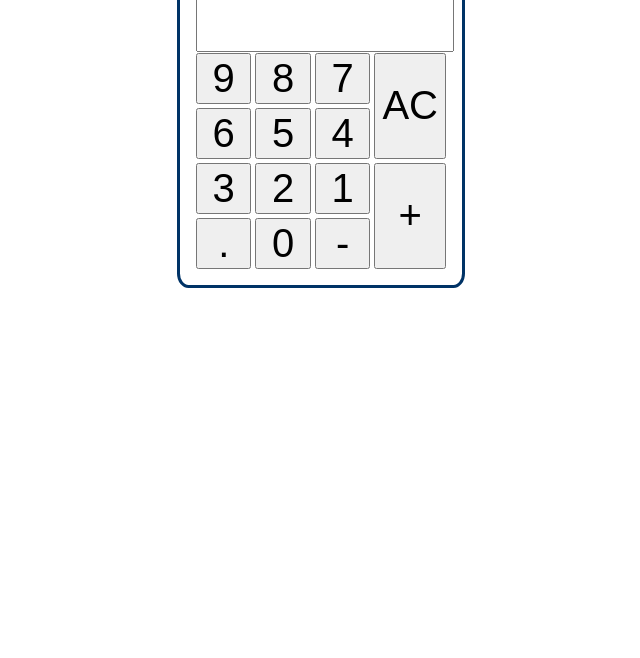
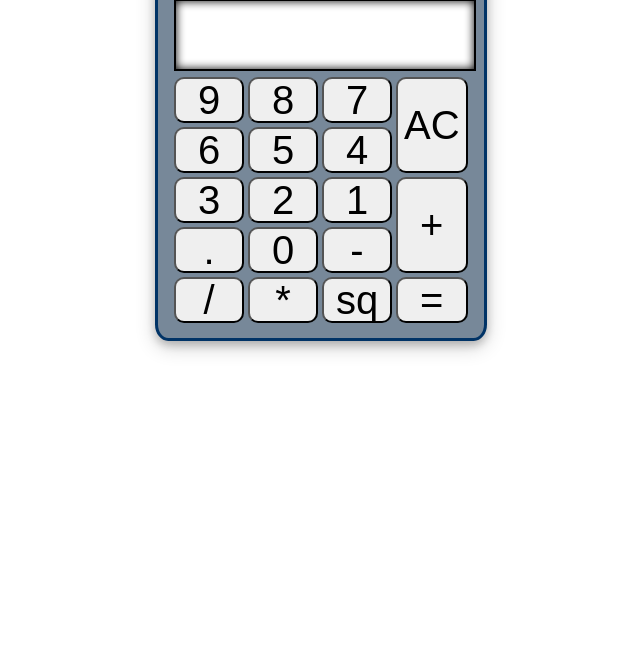
Before and after one commit to nikhil-tayal/ginalcalc, a plain HTML site: page index.html in a window 1280 px wide. Shown: the part 142-800 px from the top of the page, without its empty margins (319-959 px from the left). Drawn offline with Linux system fonts and the light colour scheme.

Commit message:
Final Calc

```diff
--- a/index.html
+++ b/index.html
@@ -3,39 +3,50 @@
     <head>
         <meta charset="UTF-8">
         <link rel="stylesheet" href="main.css">
+        <link href="https://fonts.googleapis.com/css?family=Orbitron" rel="stylesheet">
         <title>Document</title>
     </head>
     <body>
+        <div class="main-body">
             <h1 align="center"> Calculator </h1>
+            <hr>
+            <form name="forms">
                 <table>
                     <tr>
-            <td colspan="4"  > <input type="text"></td>
+                        <td colspan="4"  > <input type="text" name="result"></td>
                     </tr>
                     <tr>
-            <td> <input type="submit" value="9"></td>
-            <td> <input type="submit" value="8"></td>
-            <td> <input type="submit" value="7"></td>
-            <td rowspan="2" > <input class="myclass" type="submit" value="AC"></td>
+                        <td> <input type="button" value="9" onclick="forms.result.value+='9'"></td>
+                        <td> <input type="button" value="8" onclick="forms.result.value+='8'"></td>
+                        <td> <input type="button" value="7" onclick="forms.result.value+='7'"></td>
+                        <td rowspan="2" > <input class="myclass" type="button" value="AC" onclick="forms.result.value=''"></td>
                     </tr>
                     <tr>
-            <td> <input type="submit" value="6"></td>
-            <td> <input type="submit" value="5"></td>
-            <td> <input type="submit" value="4"></td>
+                        <td> <input type="button" value="6" onclick="forms.result.value+='6'"></td>
+                        <td> <input type="button" value="5" onclick="forms.result.value+='5'"></td>
+                        <td> <input type="button" value="4" onclick="forms.result.value+='4'"></td>
 
                     </tr>
                     <tr>
-            <td> <input type="submit" value="3"></td>
-            <td> <input type="submit" value="2"></td>
-            <td> <input type="submit" value="1"></td>
-            <td rowspan="2" class="btn"> <input type="submit" value="+"></td>
+                        <td> <input type="button" value="3" onclick="forms.result.value+='3'"></td>
+                        <td> <input type="button" value="2" onclick="forms.result.value+='2'"></td>
+                        <td> <input type="button" value="1" onclick="forms.result.value+='1'"></td>
+                        <td rowspan="2" class="btn"> <input type="button" value="+" onclick="forms.result.value+='+'"></td>
                     </tr>
                     <tr>
-            <td> <input type="submit" value="."></td>
-            <td> <input type="submit" value="0"></td>
-            <td> <input type="submit" value="-"></td>
+                        <td> <input type="button" value="." onclick="forms.result.value+='.'"></td>
+                        <td> <input type="button" value="0" onclick="forms.result.value+='0'"></td>
+                        <td> <input type="button" value="-" onclick="forms.result.value+='-'"></td>
+                    </tr>
+                    <tr>
+                        <td> <input type="button" value="/" onclick="forms.result.value+='/'"></td>
+                        <td> <input type="button" value="*" onclick="forms.result.value+='*'"></td>
+                        <td> <input type="button" value="sq" onclick="forms.result.value=(forms.result.value*forms.result.value)"></td>
+                        <td> <input type="button" value="=" onclick="forms.result.value=eval(forms.result.value)"></td>
                     </tr>
                 </table>
-
+            </form>
+        </div>
 
     </body>
 </html>
--- a/main.css
+++ b/main.css
@@ -1,11 +1,17 @@
-body{
+body
+{
+    background-image:
+}
+.main-body{
     border: 3px solid #003366;
-    width: 20%;
+    width: 300px;
     padding: 1%;
     border-radius: 4%;
     max-width: 500px;
     margin: auto;
     margin-top: 5%;
+    background-color:lightslategrey;
+    box-shadow: 0 4px 8px 0 rgba(0, 0, 0, 0.2), 0 6px 20px 0 rgba(0, 0, 0, 0.19);
 }
 input
 {
@@ -13,12 +19,28 @@ input
     height: 100%;
     line-height: 100%;
     min-height: 100%;
-    font-size: 40px;
+    font-size: 250%;
+    border-radius: 10px;
 }
-input[type=submit]:hover {
-  background-color: #3e8e41;
+input[type=button]:hover {
+    background-color: darkslategrey;
+    transform: translateY(3px);
 }
+input[type=button]:active {
+    background-color: slategrey;
+    box-shadow: 0 5px #666;
+    transform: translateY(6px);
+}
+input[type=text]
+{
+    border-radius: 0px;
+    border: 2px solid black;
+    margin-bottom: 10px;
+    box-shadow: inset 0 0 10px #000000;
+    font-family: 'Orbitron', sans-serif;
+    text-align: right;
 
+}
 .myclass{
     display:block;
     width: 100%;
```
Lines whose indentation alone changed are shown as unchanged.
